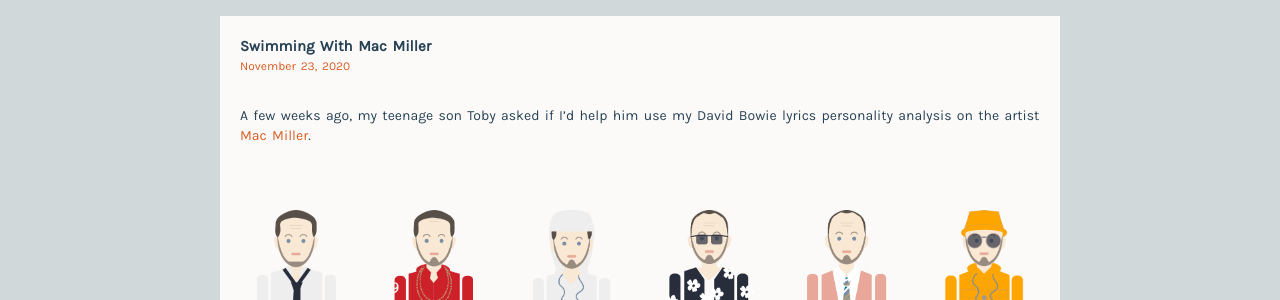
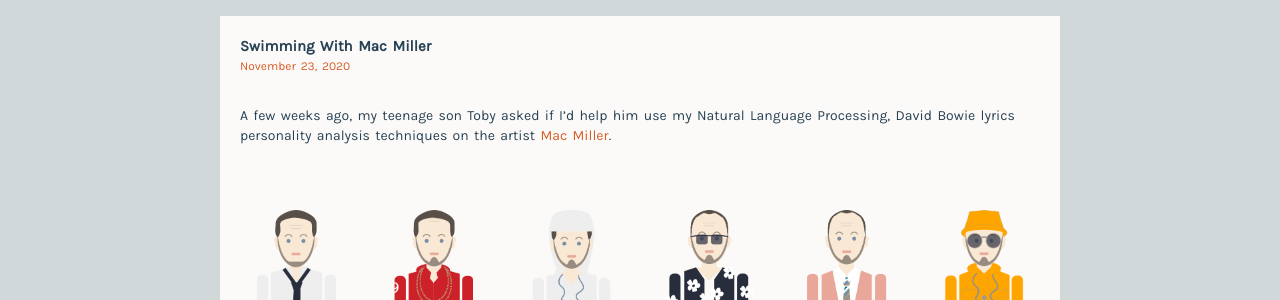
Before and after one commit to mcconville/blog, a Jekyll site: the page built from _posts/blog/2020-11-23-swimming-with-mac-miller.md, in a window 1280 px wide. Shown: the part 161-461 px from the top of the page. Built offline with Jekyll 4.4.1, drawn with Linux system fonts in a browser that asks for light colours.

Commit message:
Update 2020-11-23-swimming-with-mac-miller.md

```diff
--- a/_posts/blog/2020-11-23-swimming-with-mac-miller.md
+++ b/_posts/blog/2020-11-23-swimming-with-mac-miller.md
@@ -5,7 +5,7 @@
 tags : [projects]
 ---
 
-A few weeks ago, my teenage son Toby asked if I'd help him use my David Bowie lyrics personality analysis on the artist [Mac Miller](https://en.wikipedia.org/wiki/Mac_Miller).
+A few weeks ago, my teenage son Toby asked if I'd help him use my Natural Language Processing, David Bowie lyrics personality analysis techniques on the artist [Mac Miller](https://en.wikipedia.org/wiki/Mac_Miller).
 
 <img src="https://raw.githubusercontent.com/mcconville/blog/gh-pages/images/macmiller.png" width="100%">
 
```
